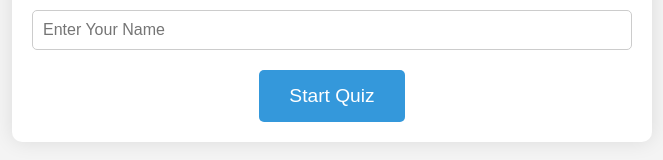
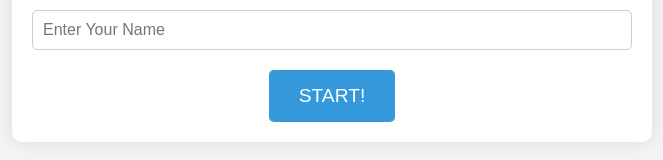
Before and after one commit to gavinlai999/server-intro, a website: page public/index.html in a window 1280 px wide. Shown: the part 202-362 px from the top of the page, without its empty margins (308-971 px from the left). Drawn offline with Linux system fonts and the light colour scheme.

Commit message:
final
fianl

```diff
--- a/public/index.html
+++ b/public/index.html
@@ -11,7 +11,7 @@
     <div class="container">
         <h1>ACSL Quiz</h1>
         <input id="name" type="text" placeholder="Enter Your Name">
-        <button id="startButton">Start Quiz</button>
+        <button id="startButton">START!</button>
     </div>
 </body>
 </html>
```
